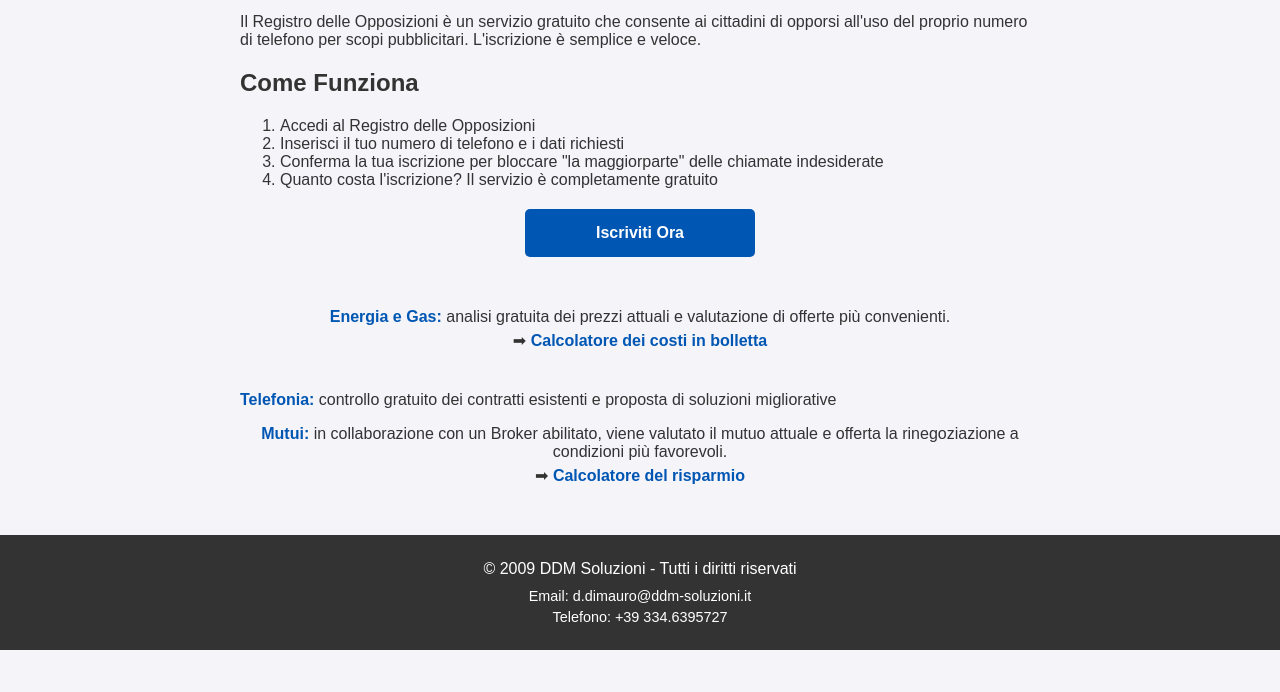
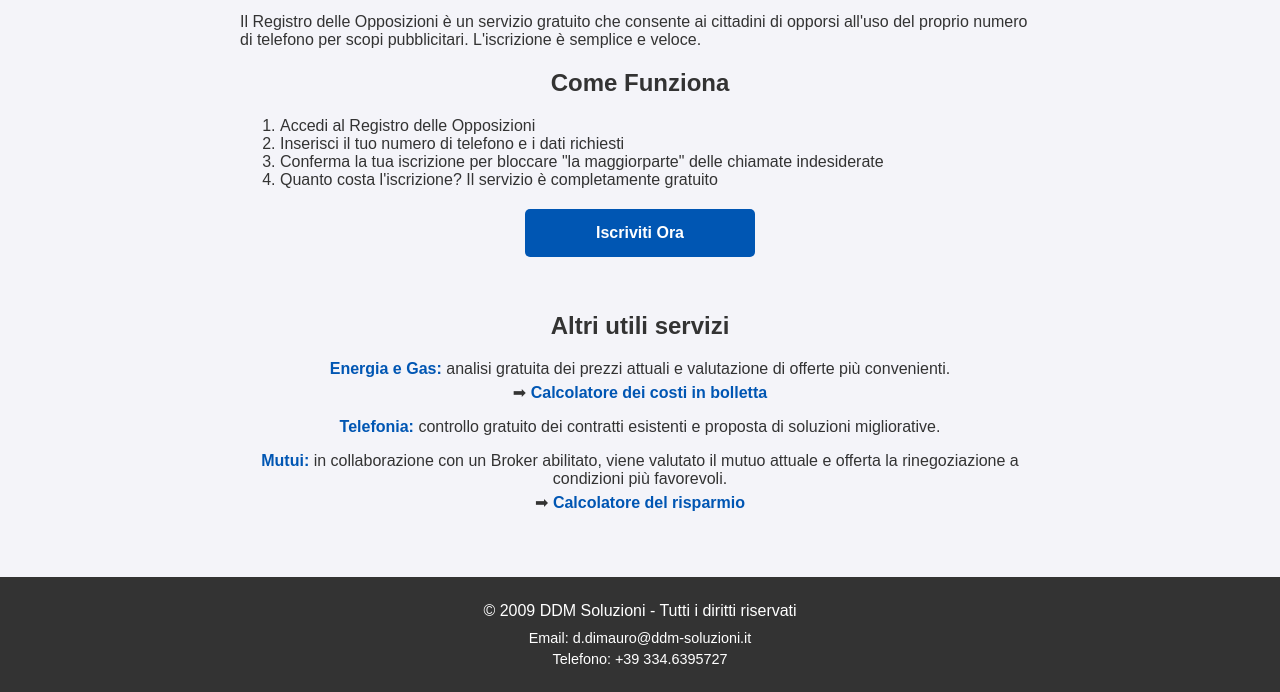
Before and after one commit to Dandim80/RPO-e-servizi, a plain HTML site: page index.html in a window 1280 px wide. Shown: the part 184-876 px from the top of the page. Before the commit the page ends 834 px from the top, so only its background shows below. Drawn offline with Linux system fonts and the light colour scheme.

Commit message:
Update index.html

```diff
--- a/index.html
+++ b/index.html
@@ -73,6 +73,32 @@
         .centered {
             text-align: center;
         }
+        .services {
+            padding: 15px;
+        }
+        .service-item {
+            margin: 10px 0;
+            font-size: 1rem;
+        }
+        .service-item p {
+            margin-bottom: 5px;
+        }
+        .link-paragraph {
+            margin-top: 5px;
+        }
+        .service-item a {
+            color: #0056b3;
+            text-decoration: none;
+            font-weight: bold;
+        }
+        .service-item a:hover {
+            color: #003366;
+        }
+        h2 {
+            text-align: center;
+            color: #333;
+            margin-bottom: 20px;
+        }
     </style>
 </head>
 <body>
@@ -84,7 +110,6 @@
         </header>
 
         <section class="intro">
-
             <p>Il Registro delle Opposizioni è un servizio gratuito che consente ai cittadini di opporsi all'uso del proprio numero di telefono per scopi pubblicitari. L'iscrizione è semplice e veloce.</p>
         </section>
 
@@ -103,60 +128,21 @@
         </a>
 
         <section class="services">
-    <div class="service-item">
+            <h2>Altri utili servizi</h2> <!-- Titolo della sezione -->
+            <div class="service-item" style="text-align: center;">
                 <p><strong style="color: #0056b3;">Energia e Gas:</strong> analisi gratuita dei prezzi attuali e valutazione di offerte più convenienti.</p>
                 <p class="link-paragraph"> ➡ <a href="https://dandim80.github.io/Index.html" target="_blank">Calcolatore dei costi in bolletta</a></p>
             </div>
-</section>
 
-<style>
-    .service-item p {
-        margin-bottom: 5px; /* Aggiunge spazio tra i paragrafi */
-    }
-    .link-paragraph {
-        margin-top: 5px; /* Aggiunge spazio tra il paragrafo e il link */
-    }
-</style>
+            <div class="service-item" style="text-align: center;">
+                <p><strong style="color: #0056b3;">Telefonia:</strong> controllo gratuito dei contratti esistenti e proposta di soluzioni migliorative.</p>
+            </div>
 
-    <div class="service-item">
-        <p><strong style="color: #0056b3;">Telefonia:</strong> controllo gratuito dei contratti esistenti e proposta di soluzioni migliorative</p>
-    </div>
             <div class="service-item" style="text-align: center;">
                 <p><strong style="color: #0056b3;">Mutui:</strong> in collaborazione con un Broker abilitato, viene valutato il mutuo attuale e offerta la rinegoziazione a condizioni più favorevoli.</p>
                 <p class="link-paragraph">➡ <a href="https://dandim80.github.io/Surroga-e-Analisi-/Index.html" target="_blank">Calcolatore del risparmio</a></p>
             </div>
-
-
-<style>
-    .service-item p {
-        margin-bottom: 5px; /* Aggiunge spazio tra i paragrafi */
-    }
-    .link-paragraph {
-        margin-top: 5px; /* Aggiunge spazio tra il paragrafo e il link */
-    }
-</style>
-
         </section>
-
-<style>
-    .services {
-        text-align: center;
-        padding: 15px;
-    }
-    .service-item {
-        margin: 10px 0;
-        font-size: 1rem;
-    }
-    a {
-        color: #0056b3;
-        text-decoration: none;
-        font-weight: bold;
-    }
-    a:hover {
-        color: #003366;
-    }
-</style>
-
     </div>
 
     <footer>
```
Lines whose indentation alone changed are shown as unchanged.
